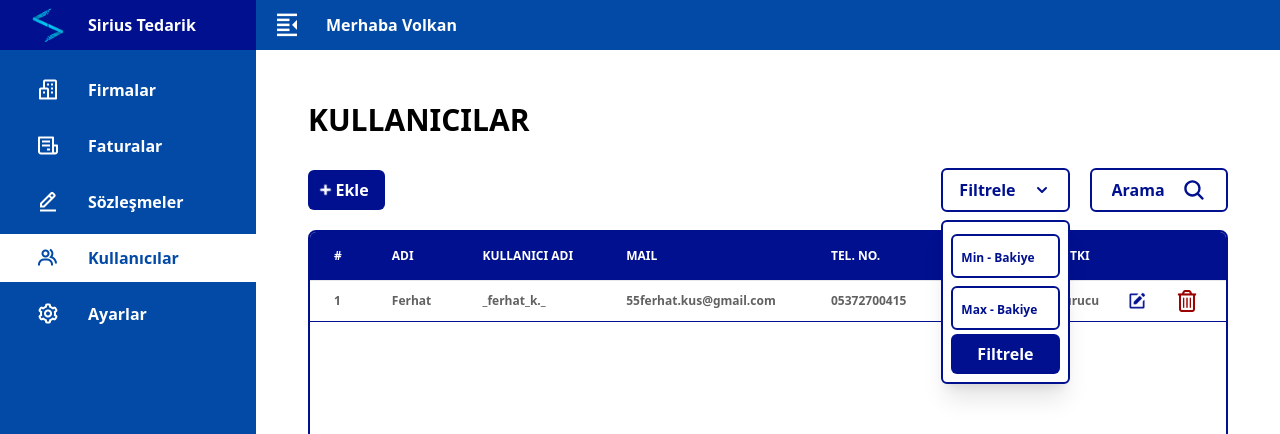
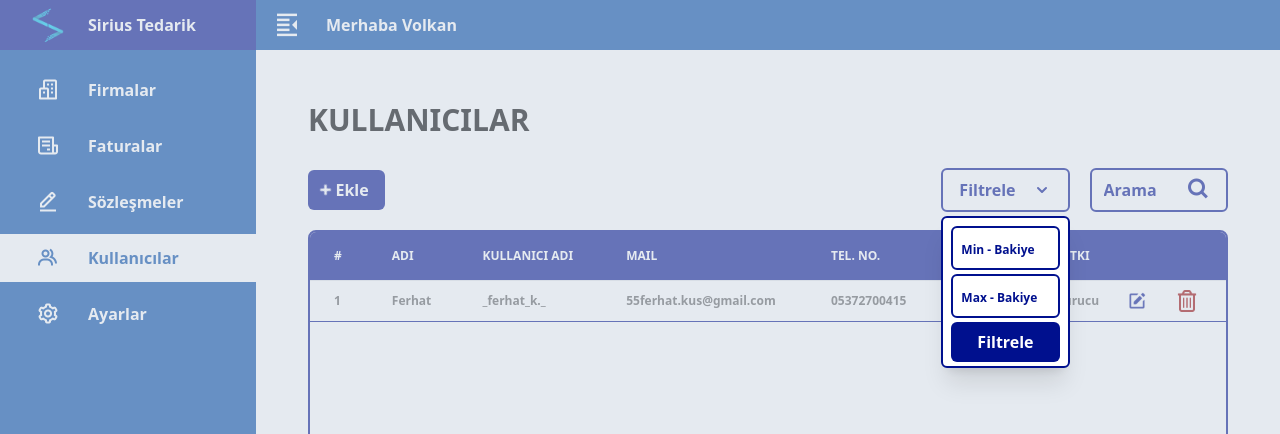
Before and after one commit to Ferhat-kus/current-follow-up-app, a Vue app: page /users in a window 1280 px wide. Both pictures are taken after a click on the button "Filtrele". Shown: the top 434 px of the page. Built offline with nearby package versions, Linux system fonts and the light colour scheme; data requests are answered from the project's data file; what vue-js-modal would draw is missing.

Commit message:
tasarımsal iyileştirmeler

```diff
--- a/src/components/filterButton/filterButton.vue
+++ b/src/components/filterButton/filterButton.vue
@@ -1,5 +1,5 @@
 <template>
-  <div>
+  <div class="">
     <div class="relative">
       <!-- Dropdown toggle button -->
       <button
@@ -24,21 +24,23 @@
       <!-- Dropdown menu -->
       <div
         v-show="show"
-        class="absolute z-50 w-full flex flex-col items-center right-0 px-2 py-2 mt-2 bg-white border-2 border-darkBlue rounded-md shadow-xl"
+        @click="show = !show"
+        class="flex justify-center items-center bg-slate-300 opacity-50 fixed inset-0 z-40"
+      ></div>
+
+      <div
+        v-show="show"
+        class="absolute z-50 w-full flex flex-col items-center right-0 px-2 py-1 mt-1 bg-white border-2 border-darkBlue rounded-md shadow-xl"
       >
-        <div
-          class="block w-full py-1 text-base font-semibold text-darkBlue"
-        >
+        <div class="block w-full pt-1 text-base font-semibold text-darkBlue">
           <maxAndMinRangeInput :placeholder="minInput" />
         </div>
-        <!-- <span class="text-darkBlue text-xl font-bold">-</span> -->
-        <div
-          class="block w-full py-1 text-base font-semibold text-darkBlue"
-        >
+        <div class="block w-full py-1 text-base font-semibold text-darkBlue">
           <maxAndMinRangeInput :placeholder="maxInput" />
         </div>
         <button
-          class="flex w-full px-2 py-2   text-base justify-center items-center font-semibold bg-darkBlue text-titleTextColor rounded-md"
+          @click="show = !show"
+          class="flex w-full px-2 py-2 text-base justify-center items-center font-semibold bg-darkBlue text-titleTextColor rounded-md"
         >
           Filtrele
         </button>
@@ -49,7 +51,7 @@
 <script>
 import maxAndMinRangeInput from "./components/maxAndMinRangeInput.vue";
 export default {
-  props: ['maxInput','minInput'],
+  props: ["maxInput", "minInput"],
   components: {
     maxAndMinRangeInput,
   },
--- a/src/components/searchInput.vue
+++ b/src/components/searchInput.vue
@@ -1,20 +1,16 @@
 <template>
-  <div class="bg-white w-full px-5 py-2 text-darkBlue border-2 border-darkBlue rounded-md flex justify-between">
+  <div class="bg-white w-full pl-3  text-darkBlue border-2 border-darkBlue rounded-md flex justify-between">
     <input
       class=" bg-white w-full outline-none placeholder:text-darkBlue placeholder:font-semibold"
       placeholder="Arama"
       type="text"
     />
-    <img class="text-darkBlue w-6" :src="src" alt="" />
+    <i class='bx bx-search text-2xl font-semibold py-1 px-4 rounded-r-sm hover:bg-darkBlue hover:text-white'></i>
   </div>
 </template>
 
 <script>
 export default {
-  props: {
-    src: String,
-  },
+
 };
 </script>
-
-<style lang="scss" scoped></style>
--- a/src/partitions/sidebar.vue
+++ b/src/partitions/sidebar.vue
@@ -1,6 +1,6 @@
 <template>
   <aside
-    class="fixed md:relative h-screen md:bg-lightBlue bg-lightBlue overflow-hidden transition-width ease-in-out duration-300 z-50"
+    class="fixed md:relative h-screen md:bg-lightBlue bg-lightBlue overflow-hidden transition-width ease-in-out duration-300 z-10"
     :class="{
       'md:w-80 w-full': isShow,
       'md:w-16 w-0': !isShow,
--- a/src/views/homePage/billsPage/index.vue
+++ b/src/views/homePage/billsPage/index.vue
@@ -28,7 +28,7 @@
             <filterButton minInput="Min - Bakiye" maxInput="Max - Bakiye" />
           </div>
           <div class="w-full my-1">
-            <searchInput :src="require('@/assets/icons/search.svg')" />
+            <searchInput  />
           </div>
         </div>
       </div>
--- a/src/views/homePage/companiesPage/index.vue
+++ b/src/views/homePage/companiesPage/index.vue
@@ -20,7 +20,7 @@
             <filterButton minInput="Min - Bakiye" maxInput="Max - Bakiye" />
           </div>
           <div class="w-full my-1">
-            <searchInput :src="require('@/assets/icons/search.svg')" />
+            <searchInput  />
           </div>
         </div>
       </div>
--- a/src/views/homePage/contractsPage/index.vue
+++ b/src/views/homePage/contractsPage/index.vue
@@ -20,7 +20,7 @@
             <filterButton minInput="Min - Bakiye" maxInput="Max - Bakiye" />
           </div>
           <div class="w-full my-1">
-            <searchInput :src="require('@/assets/icons/search.svg')" />
+            <searchInput  />
           </div>
         </div>
       </div>
--- a/src/views/homePage/usersPage/index.vue
+++ b/src/views/homePage/usersPage/index.vue
@@ -20,7 +20,7 @@
             <filterButton minInput="Min - Bakiye" maxInput="Max - Bakiye" />
           </div>
           <div class="w-full my-1">
-            <searchInput :src="require('@/assets/icons/search.svg')" />
+            <searchInput  />
           </div>
         </div>
       </div>
--- a/src/views/loginPage/signupPage/components/form.vue
+++ b/src/views/loginPage/signupPage/components/form.vue
@@ -25,7 +25,7 @@
           @button-click="submit"
           :imgShow="false"
           className="md:w-full flex md:items-center md:justify-center py-2"
-          to="/setuppage"
+          to="/setup"
           title="Kayıt Ol"
         />
       </div>
--- a/src/views/loginPage/signupPage/setupPage.vue
+++ b/src/views/loginPage/signupPage/setupPage.vue
@@ -31,35 +31,35 @@ export default {
     console.log("iddddddd", this.$route.params);
   },
   methods: {
-    async createMyCompany() {
-      const { id } = this.$route.params;
+    // async createMyCompany() {
+    //   const { id } = this.$route.params;
 
-      try {
-        const response = await api().post(`${"/founder"}/${id}`, {
-          founderCompany: [
-            ...(response.data.founderCompany || []), // Önceki öğeleri kopyalayarak yeni öğe ekleyin
-            {
-              companyName: this.myCompany.companyName,
-              companyAdress: this.myCompany.companyAdress,
-              taxAdress: this.myCompany.taxAdress,
-              taxNo: this.myCompany.taxNo,
-              phoneNumber: this.myCompany.phoneNumber,
-              email: this.myCompany.email,
-            },
-          ],
-        });
+    //   try {
+    //     const response = await api().post(`${"/founder"}/${id}`, {
+    //       founderCompany: [
+    //         ...(response.data.founderCompany || []), // Önceki öğeleri kopyalayarak yeni öğe ekleyin
+    //         {
+    //           companyName: this.myCompany.companyName,
+    //           companyAdress: this.myCompany.companyAdress,
+    //           taxAdress: this.myCompany.taxAdress,
+    //           taxNo: this.myCompany.taxNo,
+    //           phoneNumber: this.myCompany.phoneNumber,
+    //           email: this.myCompany.email,
+    //         },
+    //       ],
+    //     });
 
-        console.log("response.data:", response.data); // Veriyi kontrol etmek için eklendi
+    //     console.log("response.data:", response.data); // Veriyi kontrol etmek için eklendi
 
-        const myCompanyId = response.data[0]._id; // veya response.data[0].id
-        console.log("id", myCompanyId);
-        this.$store.commit("setMyCompanyId", myCompanyId);
-        this.$router.push({ name: "Settings", params: { id: myCompanyId } });
-        console.log("Oluşturulan firma ID:", myCompanyId);
-      } catch (error) {
-        console.error("Firma ekleme hatası:", error);
-      }
-    },
+    //     const myCompanyId = response.data[0]._id; // veya response.data[0].id
+    //     console.log("id", myCompanyId);
+    //     this.$store.commit("setMyCompanyId", myCompanyId);
+    //     this.$router.push({ name: "Settings", params: { id: myCompanyId } });
+    //     console.log("Oluşturulan firma ID:", myCompanyId);
+    //   } catch (error) {
+    //     console.error("Firma ekleme hatası:", error);
+    //   }
+    // },
   },
 };
 </script>
```
Also changed, not shown: src/assets/icons/plus.svg, src/assets/icons/search.svg.
